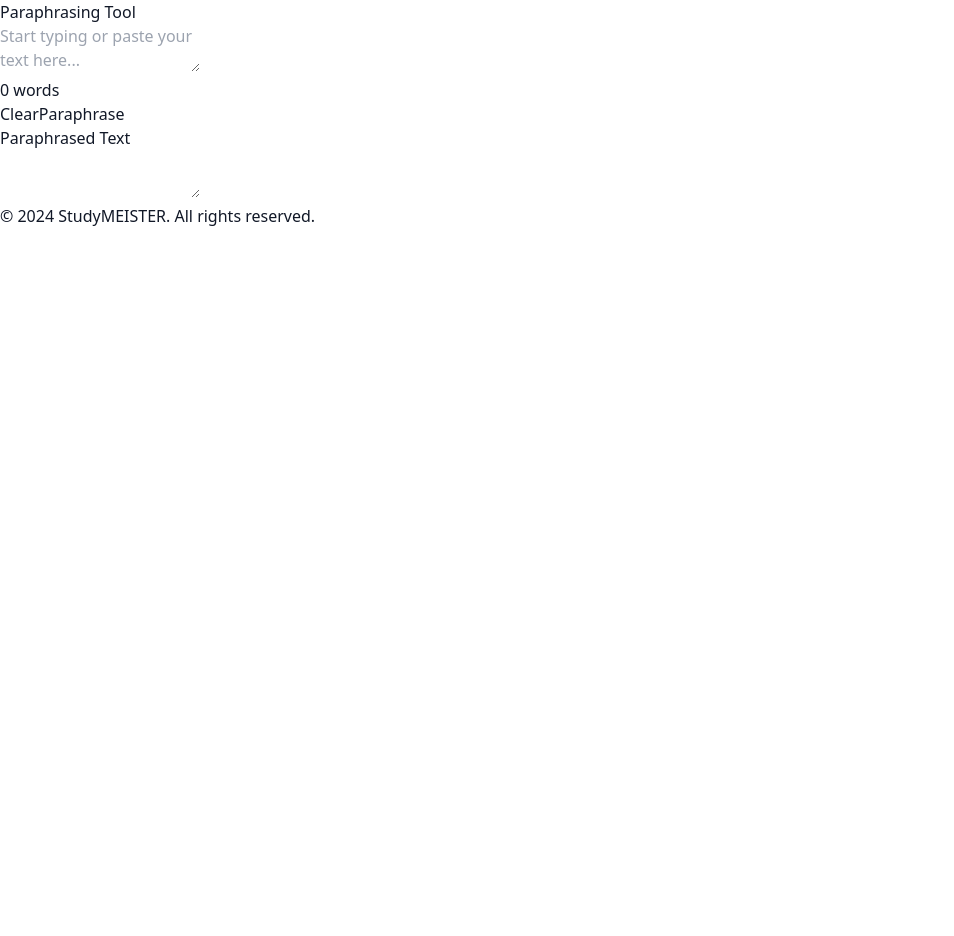
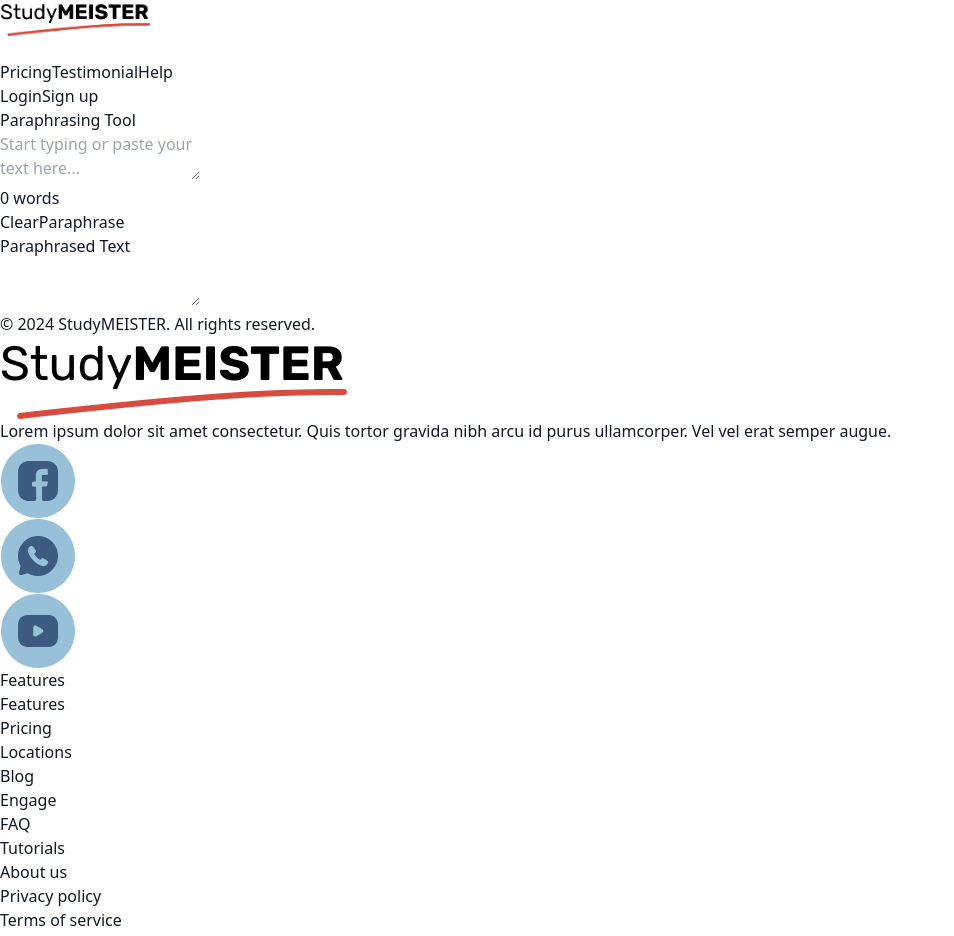
Before and after one commit to Azeez-Abiola/studyMEISTER, a React (Vite) app: page /paraphraser in a window 1280 px wide. Shown: the top 936 px of the page, without its empty margins (0-954 px from the left). Before the commit the page ends 800 px from the top, so only its background shows below. Built offline with nearby package versions, Linux system fonts and the light colour scheme.

Commit message:
latest updates

```diff
--- a/src/App.jsx
+++ b/src/App.jsx
@@ -7,7 +7,7 @@
 import Testimonials from './components/Testimonials';
 import Subscribe from './components/Subscribe';
 import Footer from './components/Footer';
-import SignIn from './components/SignIn';
+import Login from './components/Login';
 import SignUp from './components/SignUp';
 import Dashboard from './components/Dashboard';
 import EmailVerification from './components/EmailVerification';
@@ -32,59 +32,8 @@
   </div>
 );
 
-const Home = () => {
-  const [loading, setLoading] = useState(true);
-  const [showContent, setShowContent] = useState(false);
-  const navigate = useNavigate();
-
-  useEffect(() => {
-    const timer = setTimeout(() => {
-      setLoading(false);
-      setTimeout(() => setShowContent(true), 100);
-    }, 500);
-    return () => clearTimeout(timer);
-  }, []);
-
-  useEffect(() => {
-    const handleSmoothScroll = (e) => {
-      e.preventDefault();
-      const targetId = e.target.getAttribute('href').substring(1);
-      const targetElement = document.getElementById(targetId);
-      if (targetElement) {
-        targetElement.scrollIntoView({
-          behavior: 'smooth',
-          block: 'start',
-        });
-      }
-    };
-
-    const links = document.querySelectorAll('a[href^="#"]');
-    links.forEach(link => {
-      link.addEventListener('click', handleSmoothScroll);
-    });
-
-    return () => {
-      links.forEach(link => {
-        link.removeEventListener('click', handleSmoothScroll);
-      });
-    };
-  }, []);
-
-  const handleSignUpClick = () => {
-    setLoading(true);
-    setTimeout(() => {
-      navigate('/signup');
-    }, 500);
-  };
-
-  return (
-    <div className="bg-white-100 min-h-screen">
-      {loading && <Preloader />}
-      {showContent && (
+const Home = () => (
   <>
-          <Header onSignUpClick={handleSignUpClick} />
-          <main className="flex flex-col">
-            <CenteredContent>
     <Hero />
     <FeatureStats />
     <Features />
@@ -92,34 +41,40 @@
       <Testimonials />
     </div>
     <Subscribe />
-              <Footer />
-            </CenteredContent>
-          </main>
   </>
-      )}
-    </div>
 );
-};
 
 const AppContent = () => {
   const [loading, setLoading] = useState(true);
   const location = useLocation();
+  const navigate = useNavigate();
 
   useEffect(() => {
     const timer = setTimeout(() => setLoading(false), 500);
     return () => clearTimeout(timer);
   }, [location]);
 
+  const handleSignUpClick = () => {
+    setLoading(true);
+    setTimeout(() => {
+      navigate('/signup');
+      setLoading(false);
+    }, 500);
+  };
+
   if (loading) {
     return <Preloader />;
   }
 
   return (
+    <div className="min-h-screen flex flex-col">
+      <Header onSignUpClick={handleSignUpClick} />
+      <main className="flex-grow pt-16"> {/* Added pt-16 for header space */}
         <CenteredContent>
           <Routes>
             <Route path="/" element={<Home />} />
-        <Route path="/signin" element={<SignIn />} />
-        <Route path="/signup" element={<SignUp loading={loading} />} />
+            <Route path="/login" element={<Login />} />
+            <Route path="/signup" element={<SignUp />} />
             <Route path="/dashboard" element={<Dashboard />} />
             <Route path="/email-verification" element={<EmailVerification />} />
             <Route path="/verification" element={<VerificationCode />} />
@@ -130,6 +85,9 @@
             <Route path="/paraphraser" element={<Paraphraser />} />
           </Routes>
         </CenteredContent>
+      </main>
+      <Footer />
+    </div>
   );
 };
 
--- a/src/components/Features.jsx
+++ b/src/components/Features.jsx
@@ -13,23 +13,29 @@
   }, []);
 
   const features = [
-    { text: "Powerful and easy protection features", img: "./check.png" },
-    { text: "Instant live barrier", img: "./check.png" },
+    { text: "Powerfull online protection.", img: "./check.png" },
+    { text: "Internet with borders", img: "./check.png" },
     { text: "Supercharged VPN", img: "./check.png" },
     { text: "No specific time limits", img: "./check.png" }
   ];
 
   return (
-    <section className="rising p-4 sm:p-8 md:p-12 bg-white text-center">
-      <div className="mt-4 sm:mt-8 flex flex-col md:flex-row justify-between items-center">
-        <div className="w-full md:w-1/2 md:ml-[80px] mb-8 md:mb-0">
-          <img src="./featuresimg.png" alt="Features" className="w-full h-auto" />
+    <section className="p-4 sm:p-8 md:p-16 bg-white font-rubik">
+      <div className="max-w-7xl mx-auto flex flex-col md:flex-row justify-between items-center">
+        <div className="w-full md:w-[45%] lg:w-[48%] mb-8 md:mb-0">
+          <div className="relative w-full pt-[80%]">
+            <img
+              src="./featuresimg.png"
+              alt="Features"
+              className="absolute top-0 left-0 w-full h-full object-cover object-center"
+            />
+          </div>
         </div>
-        <div className="w-full md:w-1/2 space-y-4 text-left md:ml-[35px]">
+        <div className="w-full md:w-[50%] lg:w-[48%] space-y-6 text-left md:pl-8 lg:pl-20"> {/* Added padding-left */}
           <div className="text-left">
-            <h2 className="text-xl sm:text-2xl font-bold text-gray-800">We provide many features you can use</h2>
+            <h2 className="text-xl sm:text-2xl font-bold text-gray-800">We provide many <br /> features you can use</h2>
             <p className="mt-4 text-gray-500">
-              Lorem ipsum dolor sit amet consectetur. Quis tortor gravida nibh arcu id purus ullamcorper. Vel vel erat semper augue.
+              Lorem ipsum dolor sit amet consectetur. Quis tortor <br /> gravida nibh arcu id purus ullamcorper. Vel vel erat <br /> semper augue.
             </p>
           </div>
           {features.map((feature, index) => (
@@ -40,11 +46,6 @@
           ))}
         </div>
       </div>
-      <div className="hidden md:flex mt-8 justify-center space-x-2">
-        <div className="w-3 h-3 rounded-full bg-gray-300"></div>
-        <div className="w-3 h-3 rounded-full bg-gray-300"></div>
-        <div className="w-3 h-3 rounded-full bg-gray-300"></div>
-      </div>
     </section>
   );
 };
--- a/src/components/Footer.jsx
+++ b/src/components/Footer.jsx
@@ -4,31 +4,32 @@
   return (
     <footer className="bg-gray-100 py-6">
       <div className="container mx-auto px-4">
-        <div className="flex flex-wrap justify-between items-start md:ml-[120px]">
-          <div className="w-full md:w-1/4 mb-8 md:mb-0">
-            <img src="./logo.png" alt="Company Logo" className="mb-4 mt-6 w-32 h-auto" />
+        <div className="flex flex-wrap justify-between items-start md:ml-[120px] pt-12">
+          <div className="w-full md:w-1/3 lg:w-1/4 mb-8 md:mb-0 md:pl-4"> {/* Added md:pl-4 to move the content to the right */}
+            <img src="./logo.png" alt="Company Logo" className="mb-4 w-40 h-auto" />
             <p className="text-gray-600 mb-4 text-sm">
               Lorem ipsum dolor sit amet consectetur. Quis tortor gravida nibh arcu id purus ullamcorper. Vel vel erat semper augue.
             </p>
-            <div className="flex space-x-4">
-              <img src="/facebook-icon.png" alt="Facebook" className="w-6 h-6" />
-              <img src="/whatsapp-icon.png" alt="Twitter" className="w-6 h-6" />
-              <img src="/youtube-icon.png" alt="Instagram" className="w-6 h-6" />
+            <div className="flex space-x-4 mt-2">
+              <img src="/facebook-icon.png" alt="Facebook" className="w-8 h-8" />
+              <img src="/whatsapp-icon.png" alt="Twitter" className="w-8 h-8" />
+              <img src="/youtube-icon.png" alt="Instagram" className="w-8 h-8" />
             </div>
           </div>
 
-          <div className="w-full sm:w-1/2 md:w-1/4 mb-8 md:mb-0 md:pl-40">
+          <div className="flex flex-wrap md:w-2/3 lg:w-3/5 justify-end"> {/* Changed lg:w-1/2 to lg:w-3/5 and added justify-end */}
+            <div className="w-1/2 sm:w-1/4 mb-8 md:mb-0 pr-2"> {/* Changed sm:w-1/3 to sm:w-1/4 and reduced pr-4 to pr-2 */}
               <h3 className="text-base font-bold mb-2">Features</h3>
-            <ul className="text-gray-600 text-sm">
+              <ul className="text-gray-600 text-sm space-y-4"> {/* Added space-y-2 for spacing */}
                 <li className="mb-2">Features</li>
                 <li className="mb-2">Pricing</li>
                 <li className="mb-2">Locations</li>
                 <li className="mb-2">Blog</li>
               </ul>
             </div>
-          <div className="w-full sm:w-1/2 md:w-1/4 mb-8 md:mb-0 md:pl-20">
+            <div className="w-1/2 sm:w-1/4 mb-8 md:mb-0 pr-2"> {/* Changed sm:w-1/3 to sm:w-1/4 and reduced pr-4 to pr-2 */}
               <h3 className="text-base font-bold mb-2">Engage</h3>
-            <ul className="text-gray-600 text-sm">
+              <ul className="text-gray-600 text-sm space-y-4"> {/* Added space-y-2 for spacing */}
                 <li className="mb-2">FAQ</li>
                 <li className="mb-2">Tutorials</li>
                 <li className="mb-2">About us</li>
@@ -36,18 +37,17 @@
                 <li className="mb-2">Terms of service</li>
               </ul>
             </div>
-          <div className="w-full sm:w-1/2 md:w-1/4 mb-8 md:mb-0">
+            <div className="w-full sm:w-1/4 mb-8 md:mb-0"> {/* Changed sm:w-1/3 to sm:w-1/4 */}
               <h3 className="text-base font-bold mb-2">Earn money</h3>
-            <ul className="text-gray-600 text-sm">
+              <ul className="text-gray-600 text-sm space-y-4"> {/* Added space-y-2 for spacing */}
                 <li className="mb-2">Become partner</li>
                 <li className="mb-2">Affiliate</li>
               </ul>
             </div>
           </div>
+        </div>
 
-        <div className="border-t border-gray-300 mt-8 pt-4 text-center">
-          <p className="text-gray-600 text-sm">&copy; 2024 StudyMeister. All rights reserved.</p>
-        </div>
+
       </div>
     </footer>
   );
--- a/src/components/Header.jsx
+++ b/src/components/Header.jsx
@@ -1,12 +1,34 @@
 import { useState, useEffect } from 'react';
-import { Link } from 'react-router-dom';
+import { Link, useNavigate } from 'react-router-dom';
 
 const Header = () => {
   const [isNavOpen, setIsNavOpen] = useState(false);
+  const [isScrolled, setIsScrolled] = useState(false);
+  const navigate = useNavigate();
 
   const toggleNav = () => {
     setIsNavOpen(!isNavOpen);
   };
+
+  const handleLoginClick = () => {
+    navigate('/login');
+  };
+
+  useEffect(() => {
+    const handleScroll = () => {
+      if (window.scrollY > 0) {
+        setIsScrolled(true);
+      } else {
+        setIsScrolled(false);
+      }
+    };
+
+    window.addEventListener('scroll', handleScroll);
+
+    return () => {
+      window.removeEventListener('scroll', handleScroll);
+    };
+  }, []);
 
   useEffect(() => {
     const smoothScroll = (e) => {
@@ -19,7 +41,6 @@
           block: 'start',
         });
       }
-      setIsNavOpen(false);
     };
 
     const links = document.querySelectorAll('a[href^="#"]');
@@ -35,9 +56,12 @@
   }, []);
 
   return (
-    <header className="bg-white p-4 mb-2">
-      <div className="flex items-center justify-between mx-auto px-4 sm:px-6 lg:px-8 xl:px-12 2xl:px-16">
-        <img src={"./logo.png"} alt="StudyMeister Logo" width={150} height={42} className="z-20 ml-19" />
+    <header className={`fixed top-0 left-0 right-0 z-50 transition-all duration-300 ${
+      isScrolled ? 'bg-white/80 backdrop-blur-md shadow-md' : 'bg-white'
+    }`}>
+      <div className="max-w-[1440px] mx-auto px-4 sm:px-6 lg:px-8">
+        <div className="flex items-center justify-between py-4">
+          <img src={"./logo.png"} alt="StudyMeister Logo" width={150} height={42} className="z-20 ml-8" />
           <button
             className="z-20 p-2 lg:hidden"
             onClick={toggleNav}
@@ -48,18 +72,35 @@
             <div className={`w-6 h-0.5 bg-gray-600 mt-1.5 transition-all duration-300 ${isNavOpen ? '-rotate-45 -translate-y-1.5' : ''}`}></div>
           </button>
           <nav className={`fixed inset-0 z-10 bg-white transform transition-transform duration-300 ease-in-out ${isNavOpen ? 'translate-x-0' : 'translate-x-full'} lg:relative lg:inset-auto lg:transform-none lg:transition-none lg:flex lg:items-center lg:justify-end lg:flex-1`}>
-          <div className="flex flex-col lg:flex-row items-center justify-center h-full space-y-4 lg:space-y-0 lg:space-x-6 xl:space-x-8 2xl:space-x-12 text-md font-rubik lg:font-semibold lg:pl-16">
-            <a href="#pricing" className="text-[#2B2B2B] hover:text-gray-900">Pricing</a>
-            <a href="#testimonials" className="text-[#2B2B2B] hover:text-gray-900">Testimonial</a>
-            <a href="#help" className="text-[#2B2B2B] hover:text-gray-900">Help</a>
-            <Link to="/signin" className="text-[#2B2B2B] hover:text-gray-900">Login</Link>
-            <Link to="signup" className="px-4 py-1 font-semibold text-[#E16741] bg-white
-                  border border-[#E16741] rounded-lg hover:bg-[#E16741] hover:text-white
+            <div className="flex flex-col lg:flex-row items-center justify-center h-full space-y-4 lg:space-y-0 lg:space-x-6 xl:space-x-8 2xl:space-x-12 text-md font-rubik">
+              <div className="lg:flex lg:items-center lg:space-x-6 xl:space-x-8 2xl:space-x-12">
+                <a href="#pricing" className="text-[#2B2B2B] hover:text-gray-900 relative group inline-block pl-4 font-semibold">
+                  <span className="relative">Pricing</span>
+                  <span className="absolute bottom-0 left-0 w-full h-0.5 bg-[#E16741] transform scale-x-0 group-hover:scale-x-100 transition-transform duration-300"></span>
+                </a>
+                <a href="#testimonials" className="text-[#2B2B2B] hover:text-gray-900 relative group inline-block pl-4 font-semibold">
+                  <span className="relative">Testimonial</span>
+                  <span className="absolute bottom-0 left-0 w-full h-0.5 bg-[#E16741] transform scale-x-0 group-hover:scale-x-100 transition-transform duration-300"></span>
+                </a>
+                <a href="#help" className="text-[#2B2B2B] hover:text-gray-900 relative group inline-block pl-4 font-semibold">
+                  <span className="relative">Help</span>
+                  <span className="absolute bottom-0 left-0 w-full h-0.5 bg-[#E16741] transform scale-x-0 group-hover:scale-x-100 transition-transform duration-300"></span>
+                </a>
+              </div>
+              <div className="lg:flex lg:items-center lg:space-x-4 xl:space-x-6 2xl:space-x-8">
+                <button onClick={handleLoginClick} className="text-[#2B2B2B] hover:text-gray-900 relative group inline-block pl-4 pr-2 font-semibold">
+                  <span className="relative">Login</span>
+                  <span className="absolute bottom-0 left-0 w-full h-0.5 bg-[#E16741] transform scale-x-0 group-hover:scale-x-100 transition-transform duration-300"></span>
+                </button>
+                <Link to="signup" className="px-4 py-[2px] font-semibold text-[#E16741] bg-white
+                      border border-[#E16741] rounded-[4px] hover:bg-[#E16741] hover:text-white
                       transition-colors duration-300">
                   Sign up
                 </Link>
               </div>
+            </div>
           </nav>
+        </div>
       </div>
     </header>
   );
--- a/src/components/SignIn.jsx
+++ b/src/components/Login.jsx
@@ -2,7 +2,7 @@
 import { Link, useNavigate } from 'react-router-dom';
 import { FaEye, FaEyeSlash } from 'react-icons/fa';
 
-const SignIn = () => {
+const Login = () => {
   const [email, setEmail] = useState('');
   const [password, setPassword] = useState('');
   const [rememberMe, setRememberMe] = useState(false);
@@ -209,4 +209,4 @@
   );
 };
 
-export default SignIn;
+export default Login;
```
Also changed, not shown: src/components/FeatureStats.jsx (+13 -11 lines), src/components/Hero.jsx (+6 -6 lines), src/components/Subscribe.jsx (+10 -11 lines), src/components/Testimonials.jsx (+15 -14 lines). Lines whose indentation alone changed are shown as unchanged.
